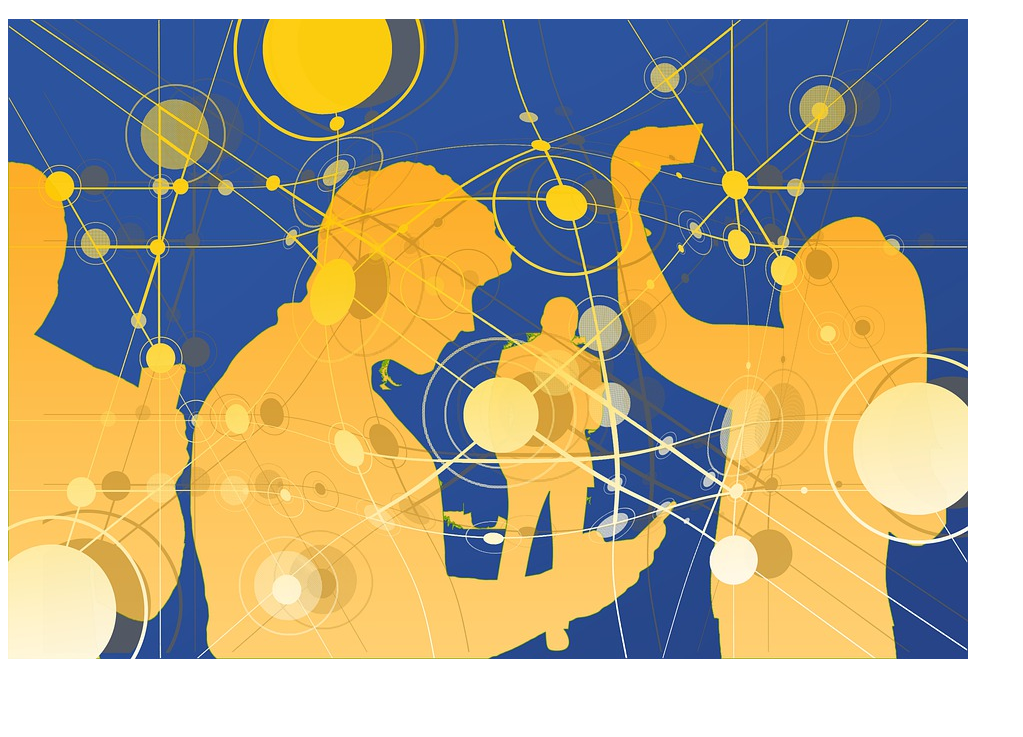
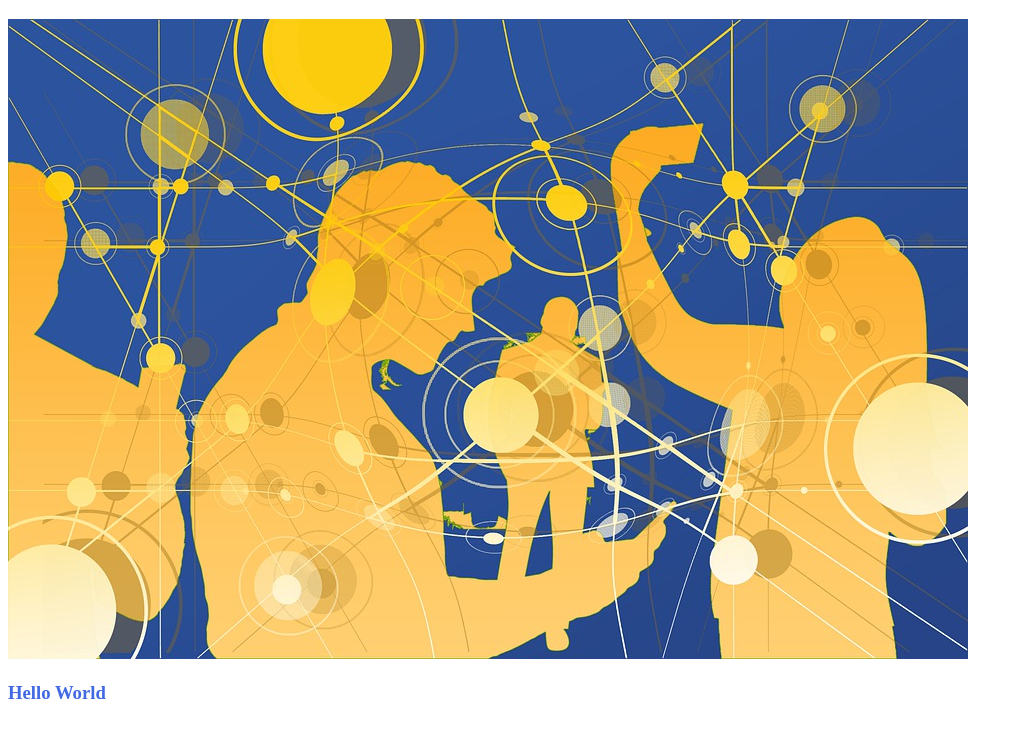
Before and after one commit to Titany-Kelecheka/Aizhamal, a plain HTML site: page index.html in a window 1280 px wide. Shown: the part 61-798 px from the top of the page, without its empty margins (0-1023 px from the left). Drawn offline with Linux system fonts and the light colour scheme.

Commit message:
added subtitle

```diff
--- a/index.html
+++ b/index.html
@@ -10,5 +10,6 @@
 <body>
     <h1>Aizhamal</h1>
     <img src="./img/communication-5820906_960_720.jpg" alt="">
+    <h3>Hello World</h3>
 </body>
 </html>
--- a/style.css
+++ b/style.css
@@ -1 +1,2 @@
 h1 {color: red;}
+h3 {color: royalblue;}
```
